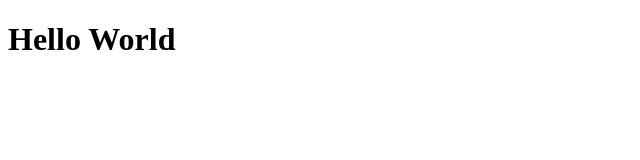
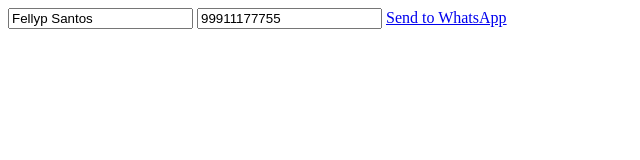
Before and after one commit to fellypsantos/fellypsantos.github.io, a plain HTML site: page index.html in a window 1280 px wide. Shown: the whole page, without its empty margins (0-640 px from the left). Drawn offline with Linux system fonts and the light colour scheme.

Commit message:
Integração WApp

```diff
--- a/index.html
+++ b/index.html
@@ -5,6 +5,8 @@
     <title>Fellyp Santos - Portfólio</title>
   </head>
 <body>
-  <h1>Hello World</h1>
+  <input type="text" name="nome" value="Fellyp Santos">
+  <input type="text" name="cpf" value="99911177755">
+  <a href="whatsapp://send?text=Hello%20World">Send to WhatsApp</a>
 </body>
 </html>
```
